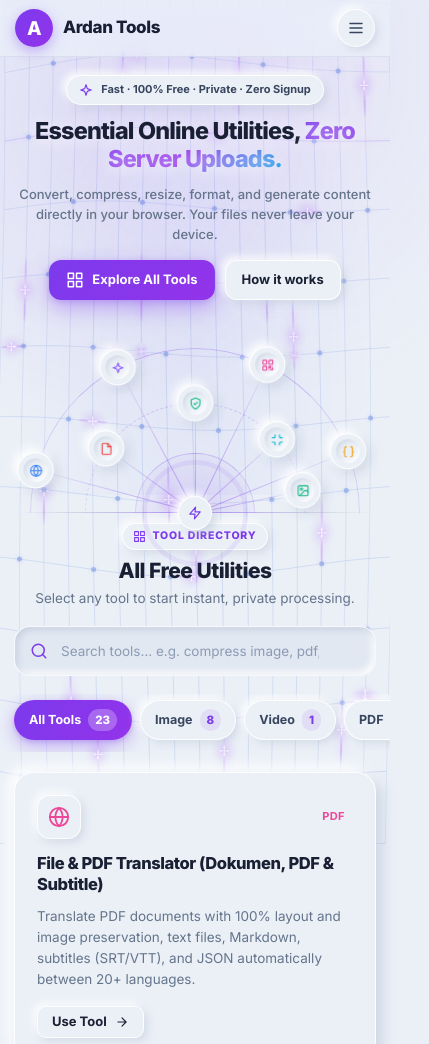
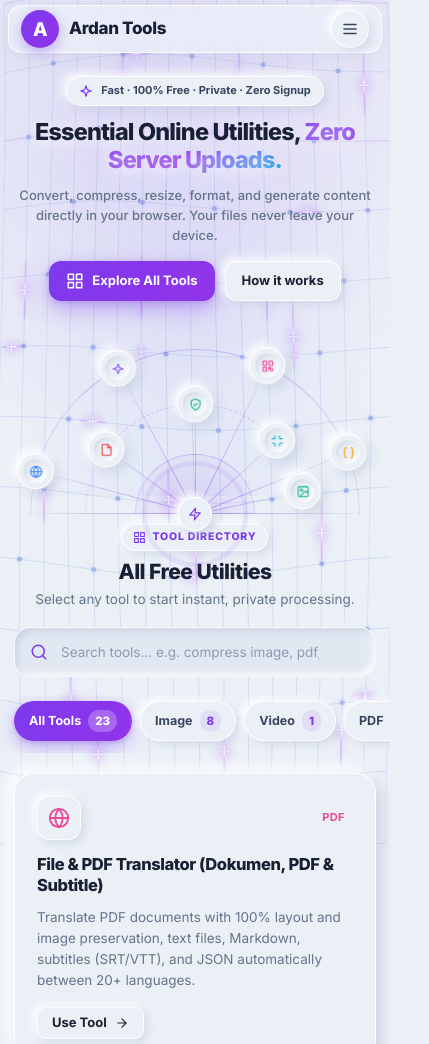
Before and after one commit to ardan2056/ardantools, a website: page index.html in a window 390 px wide. Shown: the top 1044 px of the page, 429 px wide, since content can reach past the window. Drawn offline with Linux system fonts and the light colour scheme; animation ran at ten frames a second.

Commit message:
Fix horizontal layout overflow and make morphing header ultra smooth without layout jump

```diff
--- a/css/style.css
+++ b/css/style.css
@@ -46,17 +46,33 @@
 }
 
 *, *::before, *::after { box-sizing: border-box; }
-html { scroll-behavior: smooth; -webkit-text-size-adjust: 100%; }
+html {
+  scroll-behavior: smooth;
+  -webkit-text-size-adjust: 100%;
+  overflow-x: hidden;
+  max-width: 100%;
+}
 body {
-  margin: 0; font-family: var(--font); color: var(--text); background: var(--bg);
-  font-size: 15px; line-height: 1.6; -webkit-font-smoothing: antialiased;
+  margin: 0;
+  padding: 0;
+  font-family: var(--font);
+  color: var(--text);
+  background: var(--bg);
+  font-size: 15px;
+  line-height: 1.6;
+  -webkit-font-smoothing: antialiased;
+  overflow-x: hidden;
+  max-width: 100%;
+  position: relative;
 }
 .interactive-mesh {
   position: fixed;
   top: 0;
   left: 0;
-  width: 100vw;
-  height: 100vh;
+  right: 0;
+  bottom: 0;
+  width: 100%;
+  height: 100%;
   z-index: -1;
   pointer-events: none;
   opacity: 0.9;
@@ -72,65 +88,57 @@ p { margin: 0; }
 .icon-sm { width: 14px; height: 14px; }
 .icon-lg { width: 24px; height: 24px; }
 
-/* ===== Header (Dynamic Morphing Navbar — Normal at Top, Floating Pill on Scroll) ===== */
+/* ===== Header (Ultra-Smooth Floating Morphing Navbar) ===== */
 .site-header {
   position: sticky;
   top: 0;
+  left: 0;
+  right: 0;
+  width: 100%;
   z-index: 100;
-  padding: 0;
-  background: rgba(235, 240, 247, 0.72);
-  backdrop-filter: saturate(160%) blur(16px);
-  -webkit-backdrop-filter: saturate(160%) blur(16px);
-  border-bottom: 1px solid rgba(166, 178, 200, 0.22);
-  transition: top .32s cubic-bezier(0.16, 1, 0.3, 1),
-              padding .32s cubic-bezier(0.16, 1, 0.3, 1),
-              background .32s ease,
-              border-color .32s ease;
-  pointer-events: auto;
+  height: 72px;
+  padding: 8px 16px 0;
+  pointer-events: none;
+  background: transparent;
+  border: none;
+  box-shadow: none;
 }
 .header-inner {
   max-width: 1240px;
   margin: 0 auto;
-  height: 68px;
-  padding: 0 24px;
-  border-radius: 0;
-  background: transparent;
-  border: 1px solid transparent;
-  box-shadow: none;
-  display: flex;
-  align-items: center;
-  gap: 18px;
-  pointer-events: auto;
-  transition: max-width .32s cubic-bezier(0.16, 1, 0.3, 1),
-              height .32s cubic-bezier(0.16, 1, 0.3, 1),
-              padding .32s cubic-bezier(0.16, 1, 0.3, 1),
-              border-radius .32s cubic-bezier(0.16, 1, 0.3, 1),
-              background .32s cubic-bezier(0.16, 1, 0.3, 1),
-              border-color .32s cubic-bezier(0.16, 1, 0.3, 1),
-              box-shadow .32s cubic-bezier(0.16, 1, 0.3, 1);
-}
-
-/* Saat discroll: mengecil menjadi Floating Pill Bar */
-.site-header.scrolled {
-  top: 14px;
-  padding: 0 16px;
-  background: transparent;
-  border-bottom: 1px solid transparent;
-  backdrop-filter: none;
-  -webkit-backdrop-filter: none;
-  pointer-events: none;
-}
-.site-header.scrolled .header-inner {
-  max-width: 1040px;
-  height: 54px;
-  padding: 4px 10px 4px 16px;
-  border-radius: 999px;
-  background: rgba(255, 255, 255, 0.92);
+  height: 58px;
+  padding: 0 20px;
+  border-radius: 18px;
+  background: rgba(235, 240, 247, 0.78);
   backdrop-filter: saturate(180%) blur(20px);
   -webkit-backdrop-filter: saturate(180%) blur(20px);
-  border: 1px solid rgba(255, 255, 255, 0.95);
-  box-shadow: 0 12px 34px rgba(166, 178, 200, 0.44), 0 2px 8px rgba(255, 255, 255, 0.95);
+  border: 1px solid rgba(255, 255, 255, 0.85);
+  box-shadow: 0 4px 20px rgba(166, 178, 200, 0.22);
+  display: flex;
+  align-items: center;
+  gap: 16px;
   pointer-events: auto;
+  transition: max-width .38s cubic-bezier(0.16, 1, 0.3, 1),
+              height .38s cubic-bezier(0.16, 1, 0.3, 1),
+              padding .38s cubic-bezier(0.16, 1, 0.3, 1),
+              border-radius .38s cubic-bezier(0.16, 1, 0.3, 1),
+              background .38s cubic-bezier(0.16, 1, 0.3, 1),
+              border-color .38s cubic-bezier(0.16, 1, 0.3, 1),
+              box-shadow .38s cubic-bezier(0.16, 1, 0.3, 1),
+              transform .38s cubic-bezier(0.16, 1, 0.3, 1);
+  will-change: max-width, transform, box-shadow;
+}
+
+/* Saat discroll: mengecil menjadi Floating Pill Bar secara super smooth */
+.site-header.scrolled .header-inner {
+  max-width: 980px;
+  height: 52px;
+  padding: 0 12px 0 18px;
+  border-radius: 999px;
+  background: rgba(255, 255, 255, 0.94);
+  border: 1px solid rgba(255, 255, 255, 0.98);
+  box-shadow: 0 14px 38px rgba(166, 178, 200, 0.42), 0 2px 8px rgba(255, 255, 255, 0.95);
+  transform: translateY(2px);
 }
 .site-header.scrolled .logo-mark {
   width: 32px;
@@ -147,12 +155,12 @@ p { margin: 0; }
   display: none;
 }
 .site-header.scrolled .main-nav a {
-  padding: 6px 13px;
+  padding: 6px 12px;
   font-size: 13px;
 }
 .site-header.scrolled .nav-cta-btn {
-  padding: 7px 16px;
-  font-size: 12.5px;
+  padding: 7px 15px;
+  font-size: 12px;
 }
 
 .logo { display: flex; align-items: center; gap: 10px; flex-shrink: 0; text-decoration: none; }
@@ -1230,10 +1238,9 @@ input[type=range] {
 
 /* Responsive */
 @media (max-width: 1020px) {
-  .site-header { padding: 0; top: 0; }
-  .header-inner { height: 62px; padding: 0 16px; gap: 12px; border-radius: 0; max-width: 100%; }
-  .site-header.scrolled { padding: 0 12px; top: 10px; }
-  .site-header.scrolled .header-inner { height: 50px; padding: 4px 8px 4px 12px; gap: 10px; border-radius: 999px; }
+  .site-header { height: 66px; padding: 6px 12px 0; }
+  .header-inner { height: 54px; padding: 0 14px; gap: 10px; border-radius: 16px; max-width: 100%; }
+  .site-header.scrolled .header-inner { height: 48px; padding: 0 10px 0 14px; border-radius: 999px; max-width: 100%; transform: translateY(0); }
   .main-nav { display: none; }
   .menu-toggle { display: grid; }
   .nav-cta-btn { padding: 7px 14px; font-size: 12.5px; }
@@ -1287,15 +1294,14 @@ input[type=range] {
   }
 }
 @media (max-width: 560px) {
-  .site-header { padding: 0; top: 0; }
-  .header-inner { height: 56px; padding: 0 14px; border-radius: 0; }
-  .site-header.scrolled { padding: 0 8px; top: 8px; }
-  .site-header.scrolled .header-inner { height: 48px; padding: 3px 6px 3px 12px; border-radius: 999px; }
+  .site-header { height: 58px; padding: 5px 8px 0; }
+  .header-inner { height: 48px; padding: 0 12px; border-radius: 14px; }
+  .site-header.scrolled .header-inner { height: 44px; padding: 0 8px 0 12px; border-radius: 999px; }
   .container { padding: 0 14px; }
   .tool-panel { padding: 18px; }
   .stats { grid-template-columns: repeat(2, 1fr); }
   .footer-grid { grid-template-columns: 1fr; }
-  .hero { padding: 14px 0 0; overflow: visible; }
+  .hero { padding: 14px 0 0; overflow-x: clip; }
   .hero-orbit-stage { overflow: visible; }
   .radar-fan-stage {
     max-width: 350px;
--- a/js/app.js
+++ b/js/app.js
@@ -533,12 +533,19 @@
     if (anchor && document.getElementById(anchor)) document.getElementById(anchor).scrollIntoView();
     else window.scrollTo(0, 0);
   }
+  var isScrollTicking = false;
   function updateHeaderScroll() {
-    var hdr = $('.site-header');
-    if (hdr) {
-      if (window.scrollY > 24) hdr.classList.add('scrolled');
-      else hdr.classList.remove('scrolled');
-    }
+    if (isScrollTicking) return;
+    isScrollTicking = true;
+    window.requestAnimationFrame(function () {
+      var hdr = $('.site-header');
+      if (hdr) {
+        var y = window.scrollY || window.pageYOffset || 0;
+        if (y > 35) hdr.classList.add('scrolled');
+        else if (y < 15) hdr.classList.remove('scrolled');
+      }
+      isScrollTicking = false;
+    });
   }
   function bindHeader() {
     updateHeaderScroll();
--- a/js/mesh-bg.js
+++ b/js/mesh-bg.js
@@ -104,12 +104,12 @@
   }
 
   function resize() {
-    width = window.innerWidth;
+    width = document.documentElement.clientWidth || window.innerWidth;
     height = window.innerHeight;
     canvas.width = Math.floor(width * dpr);
     canvas.height = Math.floor(height * dpr);
-    canvas.style.width = width + 'px';
-    canvas.style.height = height + 'px';
+    canvas.style.width = '100%';
+    canvas.style.height = '100%';
     ctx.setTransform(1, 0, 0, 1, 0, 0);
     ctx.scale(dpr, dpr);
     initMesh();
```
